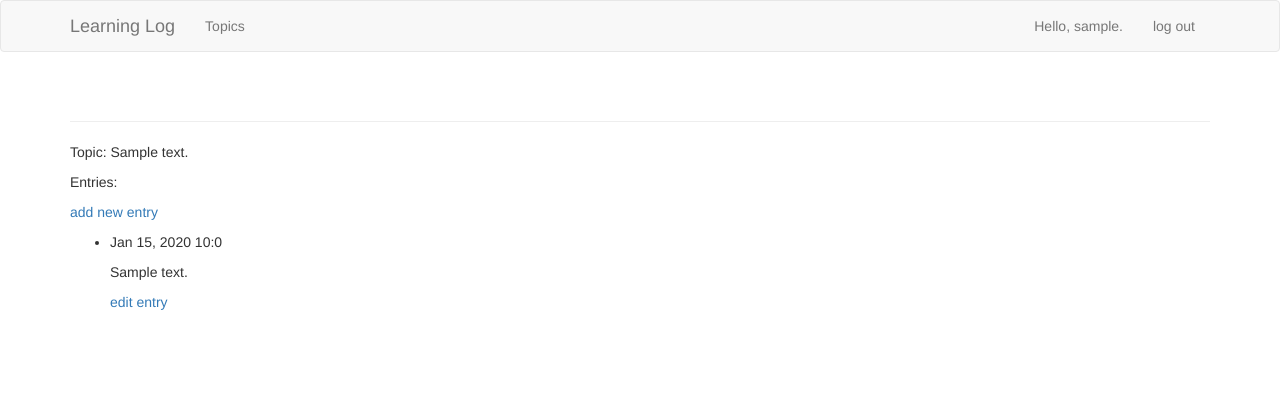
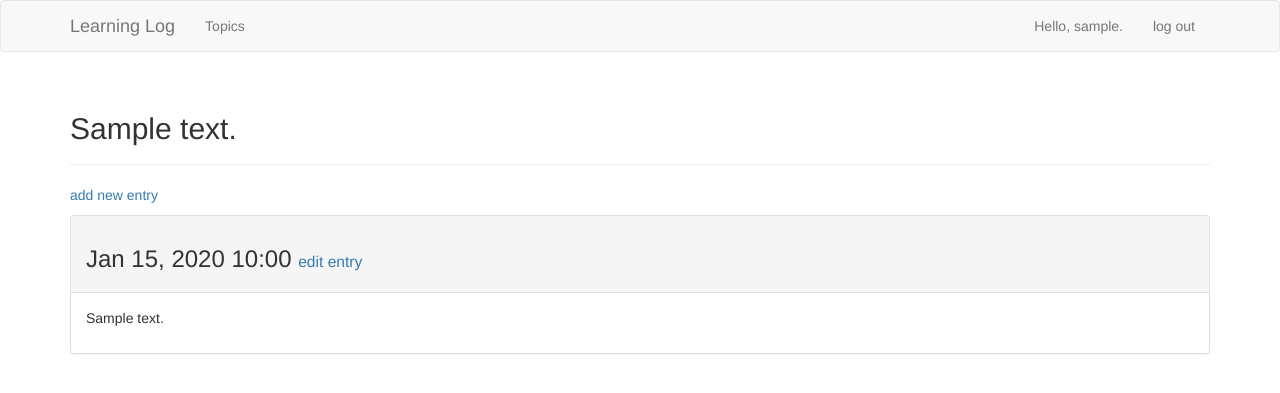
Before and after one commit to ReneGRomCodes/PCC_web_application, a Django app: page /topics/1/ in a window 1280 px wide. Shown: the top 393 px of the page. Run offline with Django 5.2, Linux system fonts and the light colour scheme; a user stored in the database is signed in; tables that the repository leaves empty hold one stand-in row (values such as "Sample post"); some libraries are stand-ins or nearby versions.

Commit message:
Styled entries on the topics page in 'topic.html'

```diff
--- a/learning_logs/templates/learning_logs/topic.html
+++ b/learning_logs/templates/learning_logs/topic.html
@@ -1,25 +1,31 @@
 {% extends "learning_logs/base.html" %}
 
+{% block header %}
+    <h2>{{ topic }}</h2>
+{% endblock header %}
+
 {% block content %}
-
-    <p>Topic: {{ topic }}</p>
-
-    <p>Entries:</p>
     <p>
         <a href="{% url 'learning_logs:new_entry' topic.id %}">add new entry</a>
     </p>
-    <ul>
+
     {% for entry in entries %}
-        <li>
-            <p>{{ entry.date_added|date:'M d, Y H:I' }}</p>
-            <p>{{ entry.text|linebreaks }}</p>
-            <p><a href="{% url 'learning_logs:edit_entry' entry.id %}">edit entry</a></p>
-        </li>
+        <div class="panel panel-default">
+            <div class="panel-heading">
+                <h3>
+                    {{ entry.date_added|date:'M d, Y H:i' }}
+                    <small>
+                        <a href="{% url 'learning_logs:edit_entry' entry.id %}">edit entry</a>
+                    </small>
+                </h3>
+            </div>
+            <div class="panel-body">
+                {{ entry.text|linebreaks }}
+            </div>
+        </div> <!-- panel -->
+
     {% empty %}
-        <li>
-            There are no entries for this topic yet.
-        </li>
+        There are no entries for this topic yet.
     {% endfor %}
-    </ul>
 
 {% endblock content %}
```
